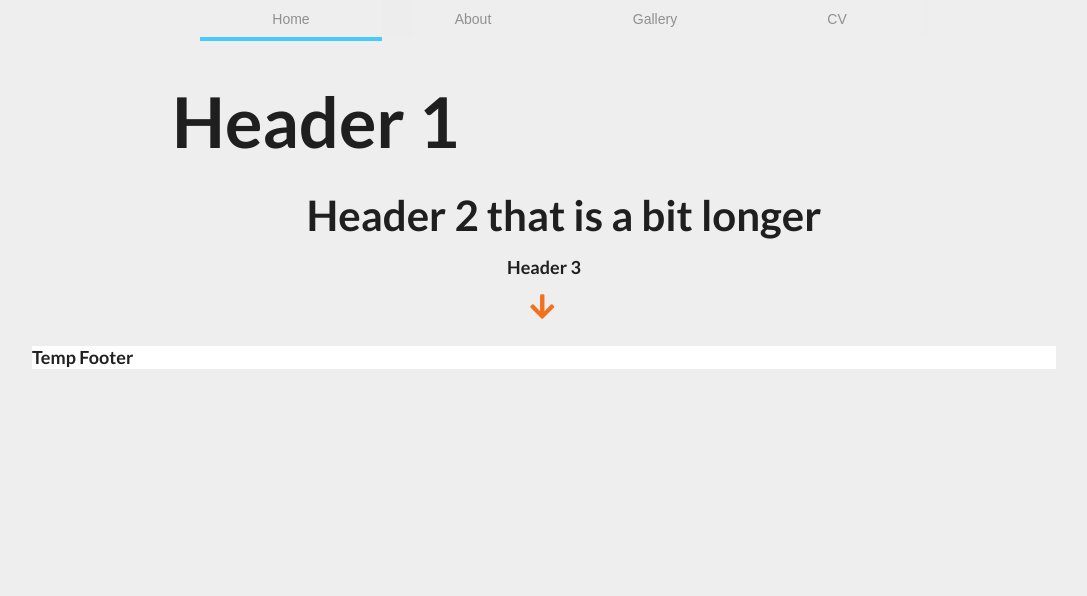
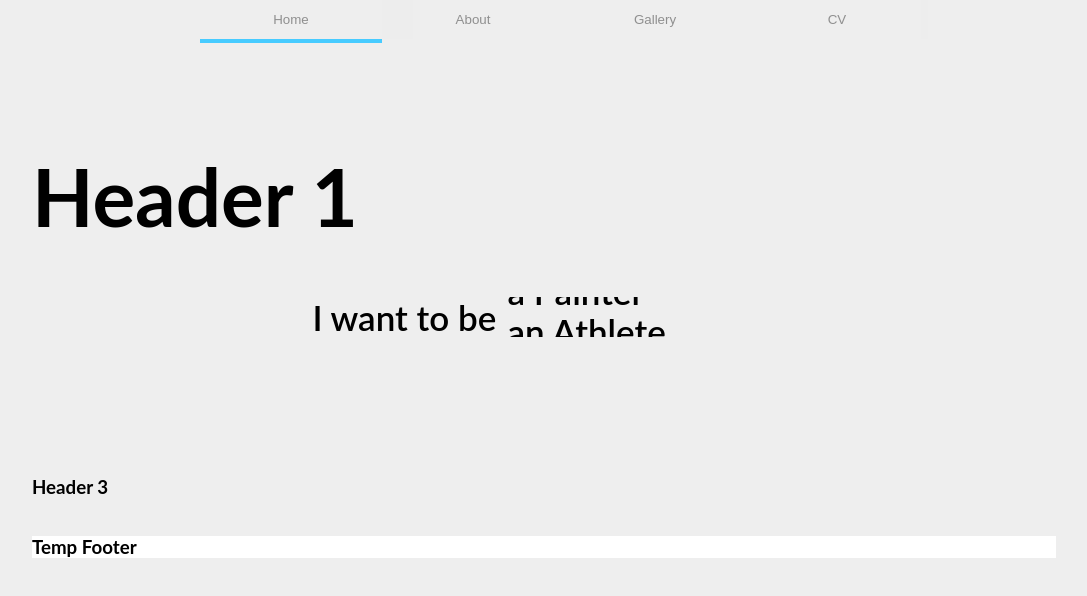
Before and after one commit to SPARKY892/portfolio-website, a React (Create React App) app: page / in a window 1280 px wide. Shown: the top 596 px of the page, without its empty margins (96-1183 px from the left). Built offline with nearby package versions, Linux system fonts and the light colour scheme.

Commit message:
Updated css to scss and added rolling text to home

```diff
--- a/package.json
+++ b/package.json
@@ -6,6 +6,7 @@
   "main": "src/index.js",
   "dependencies": {
     "axios": "0.18.1",
+    "node-sass": "^4.14.1",
     "react": "16.8.6",
     "react-dom": "16.8.6",
     "react-scripts": "3.0.1"
--- a/public/index.html
+++ b/public/index.html
@@ -8,10 +8,6 @@
     <meta
       name="description"
       content="Web site created using create-react-app"
-    />
-    <link
-      rel="stylesheet"
-      href="https://cdnjs.cloudflare.com/ajax/libs/semantic-ui/2.4.1/semantic.min.css"
     />
     <link rel="apple-touch-icon" href="%PUBLIC_URL%/logo192.png" />
     <!--
--- a/src/components/Header.css
+++ /dev/null
@@ -1,86 +0,0 @@
-* {
-  box-sizing: border-box;
-}
-
-.header {
-  width: 100%;
-  height: 5%;
-  background-color: #eee;
-  padding: 0;
-}
-
-.navButtons {
-  margin: 0 auto;
-  width: 75%;
-}
-
-.navList {
-  padding: 0 0 0 auto;
-  margin: 0;
-}
-
-ul li {
-  display: inline;
-  text-align: center;
-}
-
-.button {
-  display: inline-block;
-  width: 25%;
-  padding: 0.75rem 0;
-  margin: 0;
-  text-decoration: none;
-  color: #333;
-  border: none;
-  background-color: #eee;
-  opacity: 0.5;
-}
-
-.button:hover {
-  opacity: 1;
-}
-
-.home:hover ~ hr {
-  margin-left: 0%;
-  background: rgb(100, 255, 255);
-}
-
-.about:hover ~ hr {
-  margin-left: 25%;
-  background: rgb(100, 255, 255);
-}
-
-.gallery:hover ~ hr {
-  margin-left: 50%;
-  background: rgb(100, 255, 255);
-}
-
-.cv:hover ~ hr {
-  margin-left: 75%;
-  background: rgb(100, 255, 255);
-}
-
-.homeSelect ~ hr {
-  margin-left: 0%;
-}
-
-.aboutSelect ~ hr {
-  margin-left: 25%;
-}
-
-.gallerySelect ~ hr {
-  margin-left: 50%;
-}
-
-.cvSelect ~ hr {
-  margin-left: 75%;
-}
-
-div hr {
-  height: 0.25rem;
-  width: 25%;
-  margin: 0;
-  background: rgb(71, 203, 255);
-  border: none;
-  transition: 0.3s ease-in-out;
-}
--- a/src/components/Header.js
+++ b/src/components/Header.js
@@ -1,28 +1,27 @@
-import "./Header.css";
+import "./Header.scss";
 import React from "react";
 
 const Header = ({ onPageSelect, select }) => {
   return (
     <div className="header">
       <div className="navButtons">
-        <ul className="navList">
+        <ul className="navListWrapper">
           <li
             onClick={() => onPageSelect("Home")}
-            id="navbar"
-            className={`home ${select}`}
+            className={`home navList ${select}`}
           >
             <button className="button">Home</button>
           </li>
-          <li onClick={() => onPageSelect("About")} className="about">
+          <li onClick={() => onPageSelect("About")} className="about navList">
             <button className="button">About</button>
           </li>
-          <li onClick={() => onPageSelect("Gallery")} className="gallery">
+          <li onClick={() => onPageSelect("Gallery")} className="gallery navList">
             <button className="button">Gallery</button>
           </li>
-          <li onClick={() => onPageSelect("CV")} className="cv">
+          <li onClick={() => onPageSelect("CV")} className="cv navList">
             <button className="button">CV</button>
           </li>
-          <hr />
+          <hr className="slidingHR" />
         </ul>
       </div>
     </div>
--- /dev/null
+++ b/src/components/Header.scss
@@ -0,0 +1,88 @@
+.header {
+  width: 100%;
+  height: 5%;
+  background-color: #eee;
+  padding: 0;
+}
+
+.navButtons {
+  margin: 0 auto;
+  width: 75%;
+}
+
+.navListWrapper {
+  padding: 0 0 0 auto;
+  margin: 0;
+  list-style-type: none;
+}
+
+.navList {
+  display: inline;
+  text-align: center;
+}
+
+
+.button {
+  display: inline-block;
+  width: 25%;
+  padding: 0.75rem 0;
+  margin: 0;
+  text-decoration: none;
+  color: #333;
+  border: none;
+  background-color: #eee;
+  opacity: 0.5;
+  &:focus {
+    outline: none;
+    opacity: 1;
+  }
+}
+
+.button:hover {
+  opacity: 1;
+}
+
+.home:hover ~ hr {
+  margin-left: 0%;
+  background: rgb(100, 255, 255);
+}
+
+.about:hover ~ hr {
+  margin-left: 25%;
+  background: rgb(100, 255, 255);
+}
+
+.gallery:hover ~ hr {
+  margin-left: 50%;
+  background: rgb(100, 255, 255);
+}
+
+.cv:hover ~ hr {
+  margin-left: 75%;
+  background: rgb(100, 255, 255);
+}
+
+.homeSelect ~ hr {
+  margin-left: 0%;
+}
+
+.aboutSelect ~ hr {
+  margin-left: 25%;
+}
+
+.gallerySelect ~ hr {
+  margin-left: 50%;
+}
+
+.cvSelect ~ hr {
+  margin-left: 75%;
+}
+
+.slidingHR {
+  height: 0.25rem;
+  width: 25%;
+  margin: 0;
+  background: rgb(71, 203, 255);
+  border: none;
+  transition: 0.3s ease-in-out;
+}
--- a/src/components/Home.css
+++ /dev/null
@@ -1,16 +0,0 @@
-.homePage {
-  background-color: #eee;
-  height: 100%;
-}
-
-.homeIntro {
-  padding-top: 0.5em;
-  padding-left: 2em;
-  font-size: 5em;
-}
-
-.homeAmbition {
-  text-align: center;
-  margin-left: 40px;
-  font-size: 3em;
-}
--- a/src/components/Home.js
+++ b/src/components/Home.js
@@ -1,14 +1,15 @@
-import "./Home.css";
+import "./Home.scss";
 import React from "react";
+import TextRoll from './TextRoll';
 
 const Home = () => {
   return (
     <div className="homePage">
       <h1 className="homeIntro">Header 1</h1>
-      <h2 className="homeAmbition">Header 2 that is a bit longer</h2>
+      <TextRoll />
       <div className="ui container center aligned">
         <h3>Header 3</h3>
-        <i className="big orange icon arrow down" />
+        <i className="big orange icon arrow right" />
       </div>
     </div>
   );
--- /dev/null
+++ b/src/components/Home.scss
@@ -0,0 +1,12 @@
+.homePage {
+  background-color: #eee;
+  display: flex;
+  flex-direction: column;
+  flex: 1;
+}
+
+.homeIntro {
+  padding-top: 5%;
+  font-size: 5em;
+  align-items: center;
+}
--- /dev/null
+++ b/src/components/TextRoll.js
@@ -0,0 +1,20 @@
+import React from 'react';
+import './TextRoll.scss';
+
+const TextRoll = () => {
+    return (
+        <div className='textContent'>
+            <div className='visibleText'>
+                <p>I want to be</p>
+                <ul className='textRollListWrapper'>
+                    <li className='textRollList'>a Painter</li>
+                    <li className='textRollList'>an Athlete</li>
+                    <li className='textRollList'>a Lawyer</li>
+                    <li className='textRollList'>a Web Developer</li>
+                </ul>
+            </div>
+        </div>
+    );
+  };
+
+  export default TextRoll;
--- /dev/null
+++ b/src/components/TextRoll.scss
@@ -0,0 +1,91 @@
+
+.textContent {
+    justify-items: center;
+    font-size: 35px;
+    line-height: 40px;
+    font-family: 'Lato', sans-serif;
+    color: black;
+    height: 160px;
+    overflow:hidden;
+}
+
+.visibleText {
+    font-weight:600;
+    overflow:hidden;
+    height:40px;
+    padding:0 40px;
+}
+
+
+  p {
+    display: inline;
+    float: left;
+    margin:0;
+  }
+
+  .textRollListWrapper {
+    margin-top:0;
+    padding-left:195px;
+    text-align:left;
+    list-style:none;
+    -webkit-animation-name: change;
+    -webkit-animation-duration: 8s;
+    -webkit-animation-iteration-count: infinite;
+    animation-name: change;
+    animation-duration: 8s;
+    animation-delay: 4s;
+    animation-iteration-count: 1;
+    animation-fill-mode: forwards;
+  }
+
+  .textRollList {
+    line-height:40px;
+    margin:0;
+    text-decoration: none;
+    position: relative;
+    transition: all 0.25s cubic-bezier(1,0,0.58,0.97);
+
+    &:before {
+      content:'';
+      position: absolute;
+      width: 0;
+      height: 3px;
+      top: calc(50% - 1.5px);
+      right: 0;
+      background: red;
+      transition: inherit;
+      -webkit-animation-name: test;
+      -webkit-animation-delay: 2s;
+      -webkit-animation-duration: 2.5s;
+      -webkit-animation-iteration-count: 3;
+      animation-name: test;
+      animation-delay: 2s;
+      animation-duration: 2.5s;
+      animation-iteration-count: 3;
+    }
+  }
+
+  @-webkit-keyframes change {
+    0% {transform:translateY(0);}
+    33% {transform:translateY(-25%);}
+    64% {transform:translateY(-50%);}
+    100% {transform:translateY(-75%);}
+  }
+
+  @keyframes change {
+    0% {transform:translateY(0);}
+    33% {transform:translateY(-25%);}
+    64% {transform:translateY(-50%);}
+    100% {transform:translateY(-75%);}
+
+  }
+
+  @-webkit-keyframes test {
+    0%, 60% {width: 0%; left:0; }
+    100% {width: 35%; left: 0; }
+  }
+
+  @keyframes test {
+    0%, 60% {width: 0%; left:0; }
+    100% {width: 35%; left: 0; }
+  }
--- a/src/styles.css
+++ b/src/styles.css
@@ -1,7 +1,9 @@
 html,
 body {
-  height: 100%;
+  height: 100vh;
   background-color: #eee;
+  margin: 0;
+  font-family: 'Lato', 'Helvetica', 'sans-serif';
 }
 
 .pageContainer {
```
Also changed, not shown: 2 other files (tests, documents, lock files or other folders).
